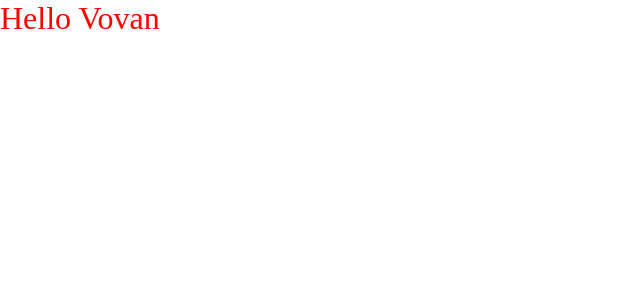
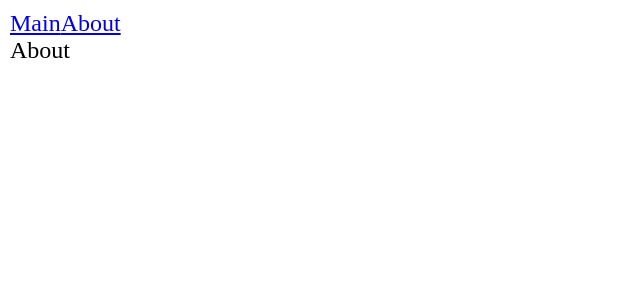
Before and after one commit to VladimirSolo/Andersen_test_project, a React app: page /about in a window 1280 px wide. Shown: the top 300 px of the page, without its empty margins (0-640 px from the left). Built offline with nearby package versions, Linux system fonts and the light colour scheme.

Commit message:
feat: add router dom and test react lazy suspense

```diff
--- a/package.json
+++ b/package.json
@@ -15,6 +15,7 @@
     "@types/node": "^20.6.0",
     "@types/react": "^18.2.21",
     "@types/react-dom": "^18.2.7",
+    "@types/react-router-dom": "^5.3.3",
     "@types/webpack": "^5.28.2",
     "@types/webpack-dev-server": "^4.7.2",
     "css-loader": "^6.8.1",
@@ -32,6 +33,7 @@
   },
   "dependencies": {
     "react": "^18.2.0",
-    "react-dom": "^18.2.0"
+    "react-dom": "^18.2.0",
+    "react-router-dom": "^6.15.0"
   }
 }
--- /dev/null
+++ b/src/About/About.tsx
@@ -0,0 +1,7 @@
+const About = () =>  {
+  return (
+  <div>About</div>
+  )
+}
+
+export default About;
--- /dev/null
+++ b/src/About/AboutLazy.tsx
@@ -0,0 +1,3 @@
+import { lazy } from "react";
+
+export const AboutLazy = lazy(() => import('./About'))
--- a/src/App.tsx
+++ b/src/App.tsx
@@ -1,9 +1,21 @@
+import { Route, Routes } from 'react-router-dom';
+import { Link } from 'react-router-dom';
+import { Suspense } from 'react';
 import './index.scss'
+import { AboutLazy } from './About/AboutLazy';
+import { MainLazy } from './Main/MainLazy';
 
 const App = () => {
     return (
         <div className="app">
-          Hello Vovan
+          <Link to={'./'}>Main</Link>
+          <Link to={'./about'}>About</Link>
+          <Suspense fallback={<div>Loading...</div>}>
+            <Routes>
+                <Route path={'/'} element={<MainLazy/>}/>
+                <Route path={'/about'} element={<AboutLazy/>}/>
+            </Routes>
+          </Suspense>
         </div>
     );
 };
--- /dev/null
+++ b/src/Main/Main.tsx
@@ -0,0 +1,6 @@
+const Main =() =>  {
+  return (
+    <div>Main</div>
+  )
+}
+export default Main;
--- /dev/null
+++ b/src/Main/MainLazy.tsx
@@ -0,0 +1,3 @@
+import React from "react";
+
+export const MainLazy = React.lazy(() => import('./Main'))
--- a/src/index.scss
+++ b/src/index.scss
@@ -5,6 +5,6 @@
 }
 
 .app {
-  color: red;
-  font-size: 32px;
+  padding: 10px;
+  font-size: 24px;
 }
--- a/src/index.tsx
+++ b/src/index.tsx
@@ -1,7 +1,11 @@
-import { render } from "react-dom";
+import { createRoot } from "react-dom/client";
 import App from "./App";
+import { BrowserRouter } from "react-router-dom";
 
-render(
-<App />,
-  document.getElementById("root"),
+const root = createRoot(document.getElementById("root"));
+
+root.render(
+  <BrowserRouter>
+    <App />
+  </BrowserRouter>
 );
```
Also changed, not shown: 1 other file (tests, documents, lock files or other folders).
